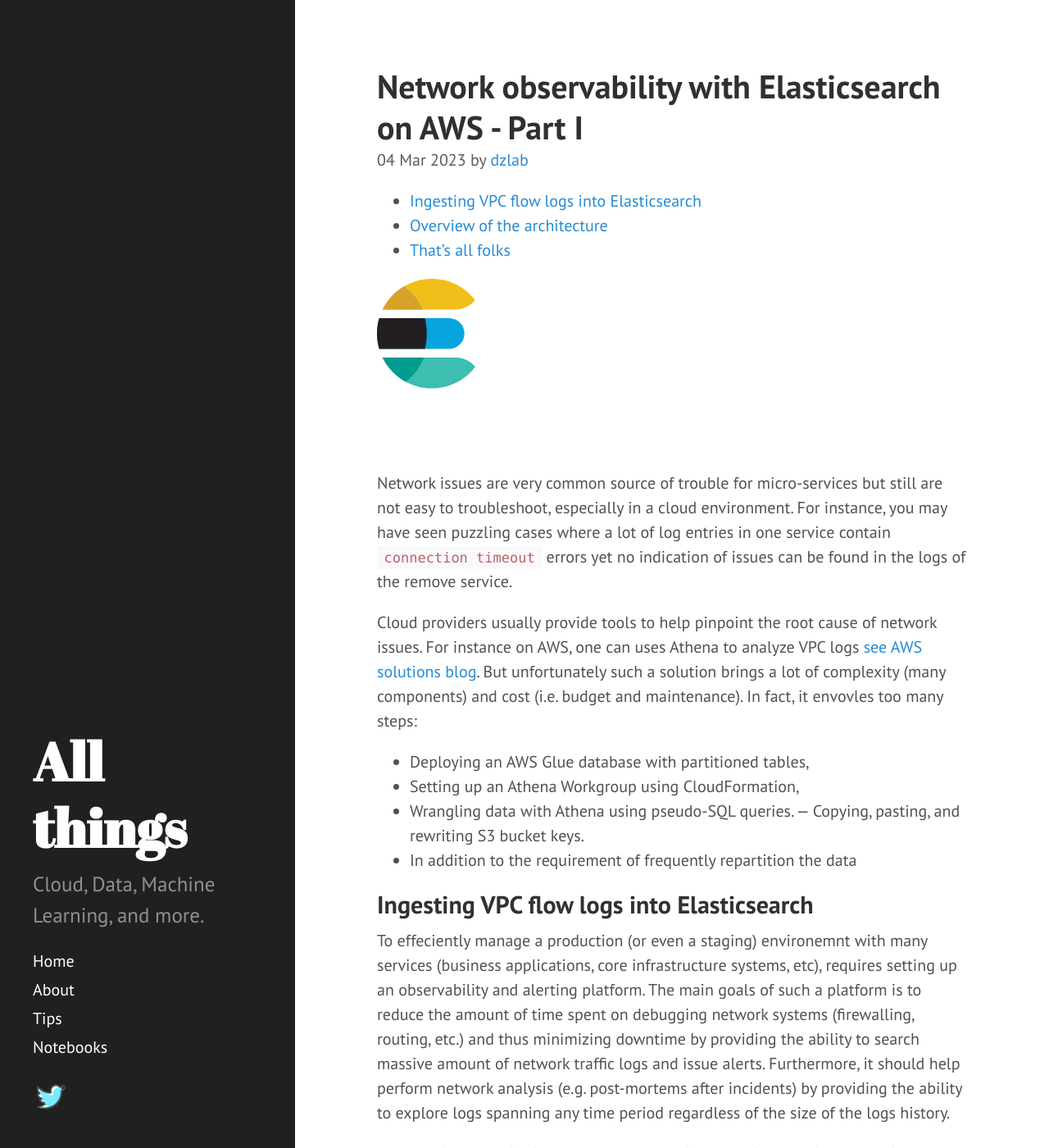
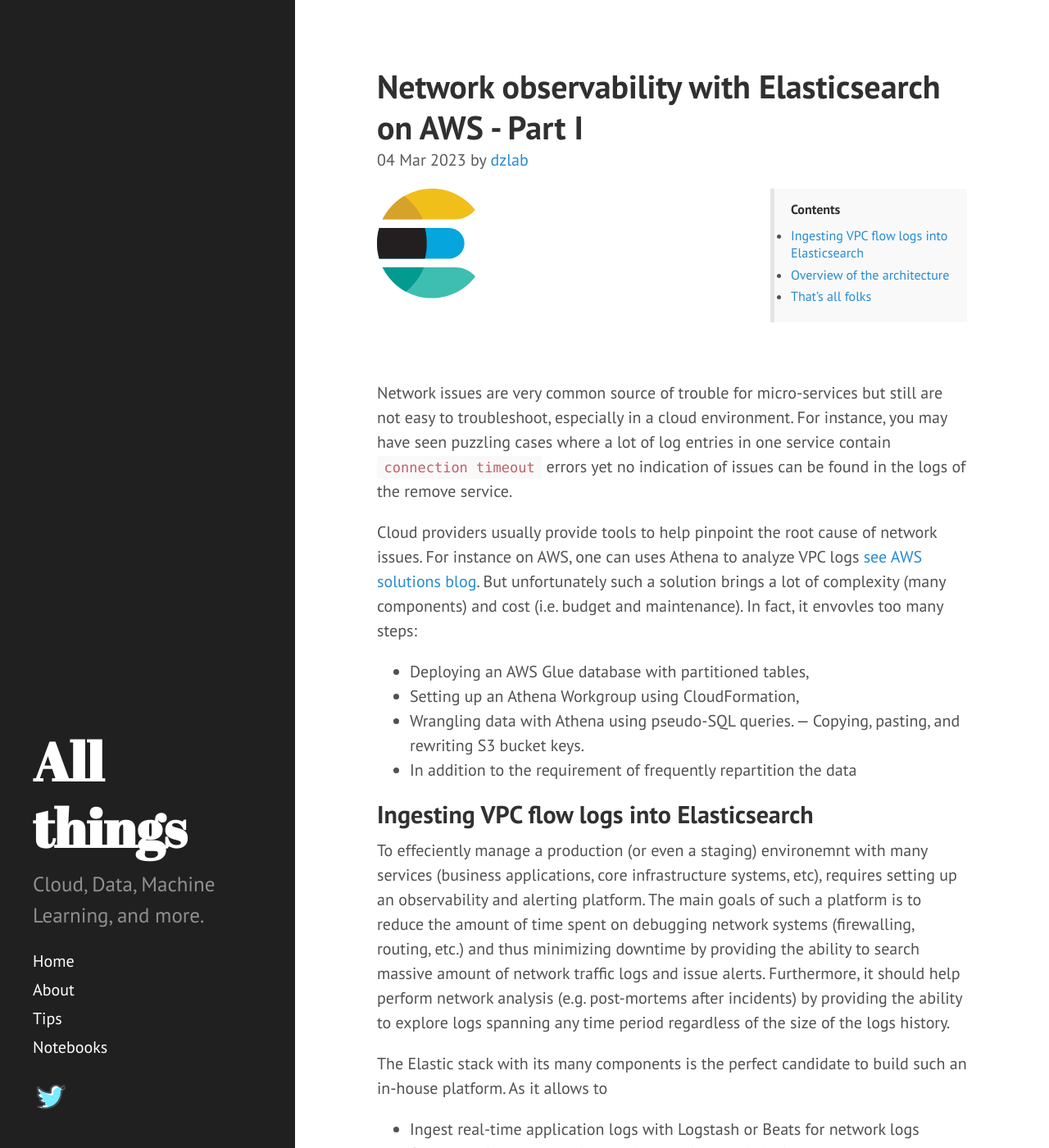
Before and after one commit to dzlab/dzlab.github.io, a Jekyll site: the page built from _posts/2023-03-04-elastic-network-observability-i.md, in a window 1280 px wide and 1400 px high. Shown: the whole window at 82% size. Built offline with Jekyll 4.4.1, drawn with Linux system fonts in a browser that asks for light colours; nearby versions of some CDN libraries; a script that is not in the unit is left out.

Commit message:
Make post TOC sticky on wide screens

```diff
--- a/_layouts/post.html
+++ b/_layouts/post.html
@@ -8,7 +8,9 @@
     {{ page.date | date_to_string }} by <a href="{{site.author.twitter}}">{{site.author.name}}</a>
   </span>
   {% if page.toc %}
-    {% include toc.html html=content %}
+    <nav class="post-toc" aria-label="Table of contents">
+      {% include toc.html html=content %}
+    </nav>
   {% endif %}
   {{ content }}
 </div>
--- a/public/css/poole.css
+++ b/public/css/poole.css
@@ -352,6 +352,49 @@
   color: #5a5a5a;
 }
 
+/* Table of contents */
+.post-toc {
+  margin-bottom: 1.5rem;
+  padding: .75rem 1rem;
+  font-size: .8rem;
+  line-height: 1.35;
+  background-color: #f9f9f9;
+  border-left: .25rem solid #e5e5e5;
+}
+.post-toc::before {
+  display: block;
+  margin-bottom: .5rem;
+  font-weight: bold;
+  color: #303030;
+  content: "Contents";
+}
+.post-toc ul {
+  margin-bottom: 0;
+  padding-left: 1rem;
+}
+.post-toc > ul {
+  padding-left: 0;
+}
+.post-toc li {
+  margin: .25rem 0;
+}
+.post-toc a {
+  color: #268bd2;
+}
+
+@media (min-width: 80em) {
+  .post-toc {
+    position: -webkit-sticky;
+    position: sticky;
+    top: 1rem;
+    float: right;
+    width: 12rem;
+    max-height: calc(100vh - 2rem);
+    margin: 0 0 1rem 1.5rem;
+    overflow-y: auto;
+  }
+}
+
 /* Related posts */
 .related {
   padding-top: 2rem;
```
